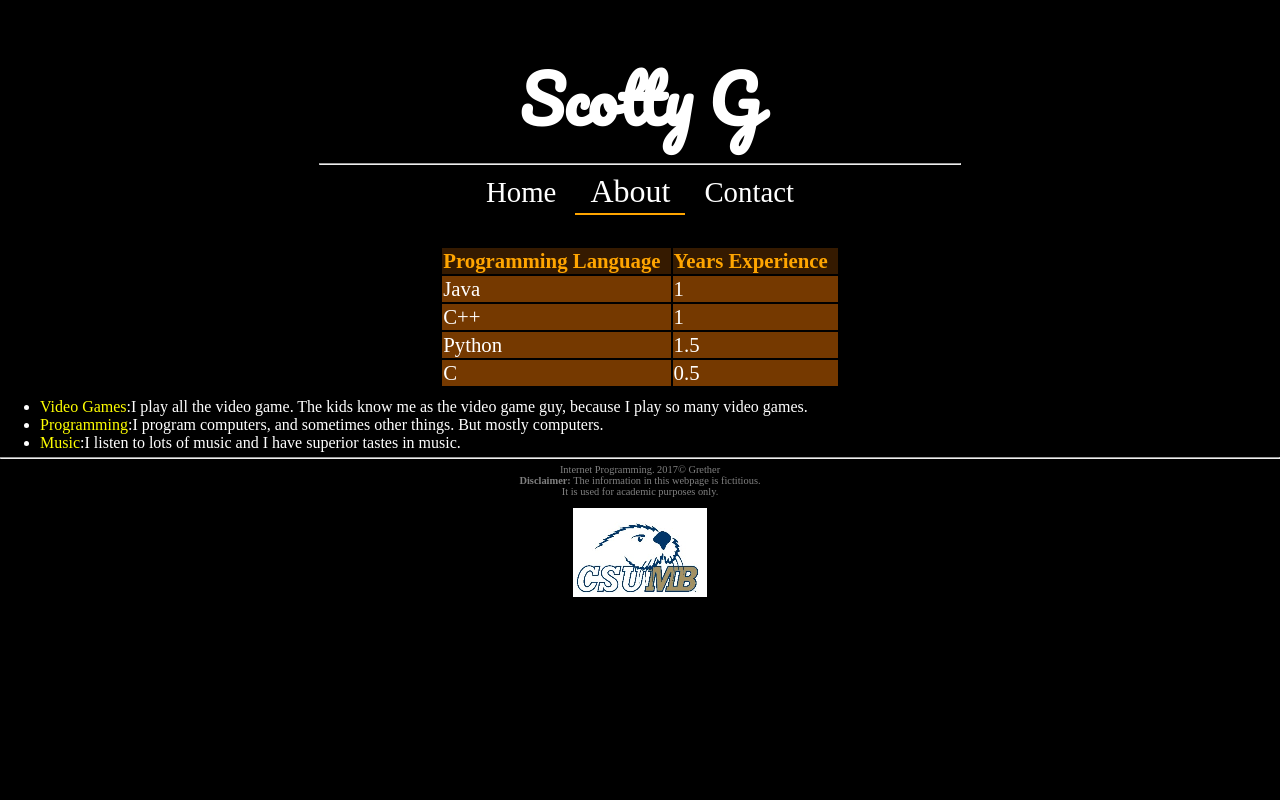
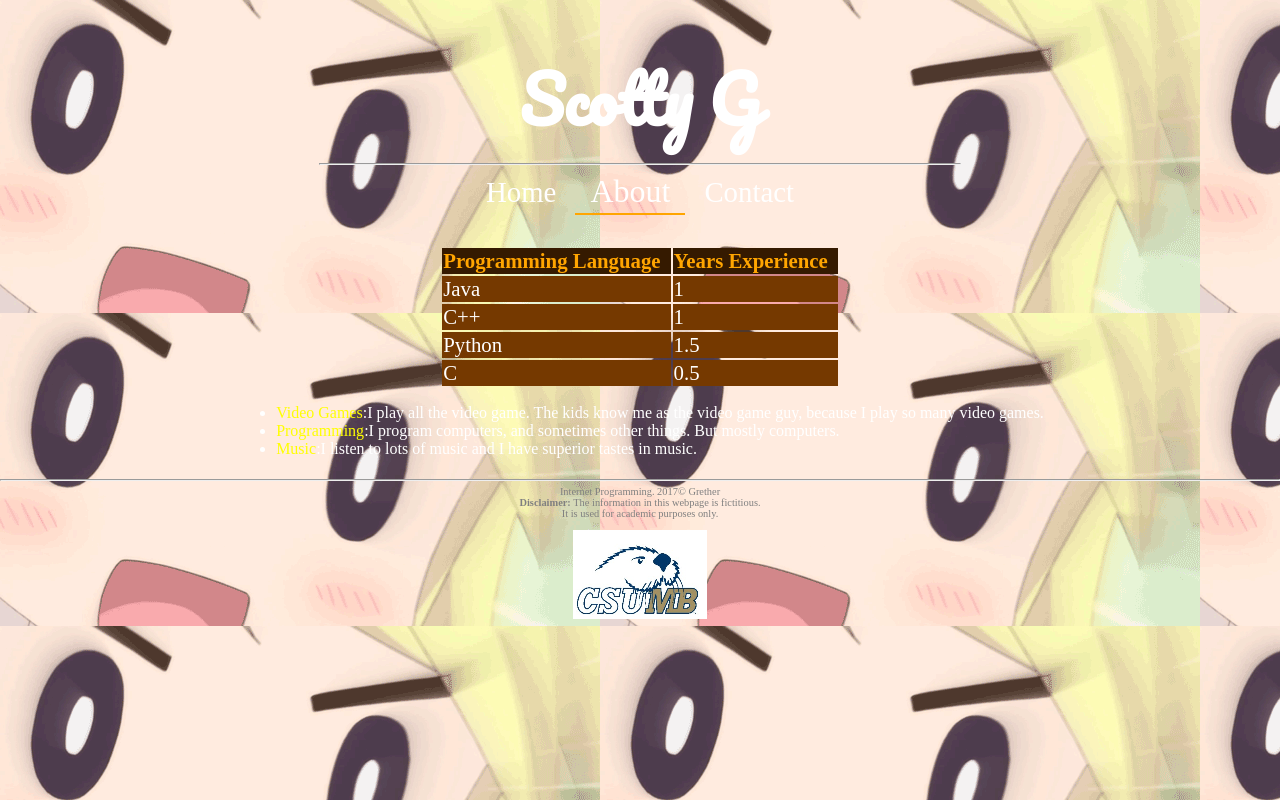
Before and after one commit to sgrether/CST336, a PHP site: page /about.html in a window 1280 px wide. Run offline with PHP 8.4, Linux system fonts and the light colour scheme.

Commit message:
made it better

```diff
--- a/about.html
+++ b/about.html
@@ -57,11 +57,13 @@ in html
                     <td>0.5</td>
                 </tr>
             </table>
-            <ul>
-                <li><span class="hobby">Video Games</span>:I play all the video game. The kids know me as the video game guy, because I play so many video games.</li>
-                <li><span class="hobby">Programming</span>:I program computers, and sometimes other things. But mostly computers.</li>
-                <li><span class="hobby">Music</span>:I listen to lots of music and I have superior tastes in music.</li>
-            </ul>
+            <main>
+                <ul>
+                    <li><span class="hobby">Video Games</span>:I play all the video game. The kids know me as the video game guy, because I play so many video games.</li>
+                    <li><span class="hobby">Programming</span>:I program computers, and sometimes other things. But mostly computers.</li>
+                    <li><span class="hobby">Music</span>:I listen to lots of music and I have superior tastes in music.</li>
+                </ul>
+            </main>
         </div>
 
         <!-- This is the footer -->
--- a/styles.css
+++ b/styles.css
@@ -1,5 +1,7 @@
 body {
-    background-color:black;
+    /*background-color:#003300;*/
+    /*background-color:#ffff33;*/
+    background-image: url("img/me.gif");
     color:white;
     margin:0;
     padding:0;
@@ -20,7 +22,6 @@ nav a { /*Links within nav container */
 nav a:hover {
     border-bottom:2px orange solid;
     font-size:2em;
-    /*transition:.9s;*/
 }
 
 #me #welcome-text {
@@ -55,16 +56,12 @@ td strong {
 }
 
 ul {
-    margin:0px auto;
-    padding-top:10px;
-    /*text-align:left;*/
-    /*padding-left:200px;*/
-
+    display: inline-block;
+    text-align:left;
 }
 
 .hobby {
     color:yellow;
-    text-align:center;
 }
 
 h1 {
```
